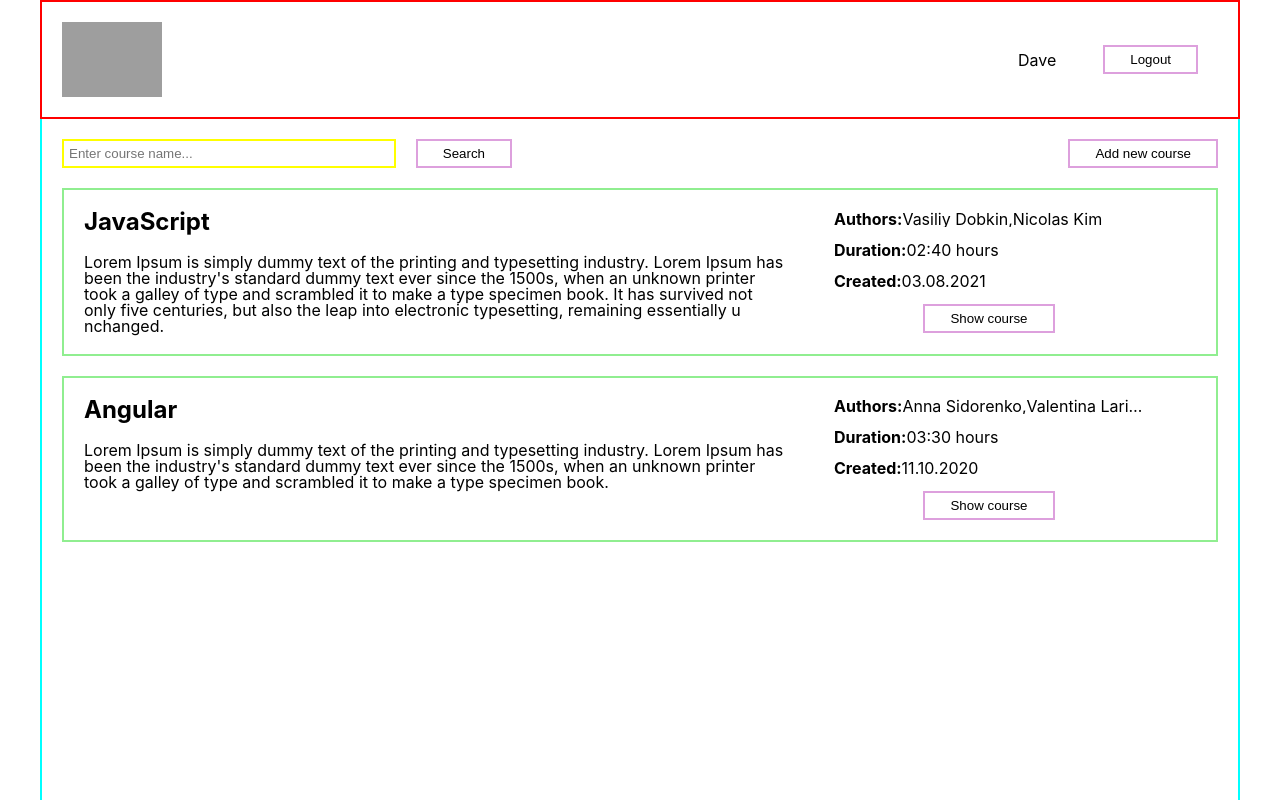
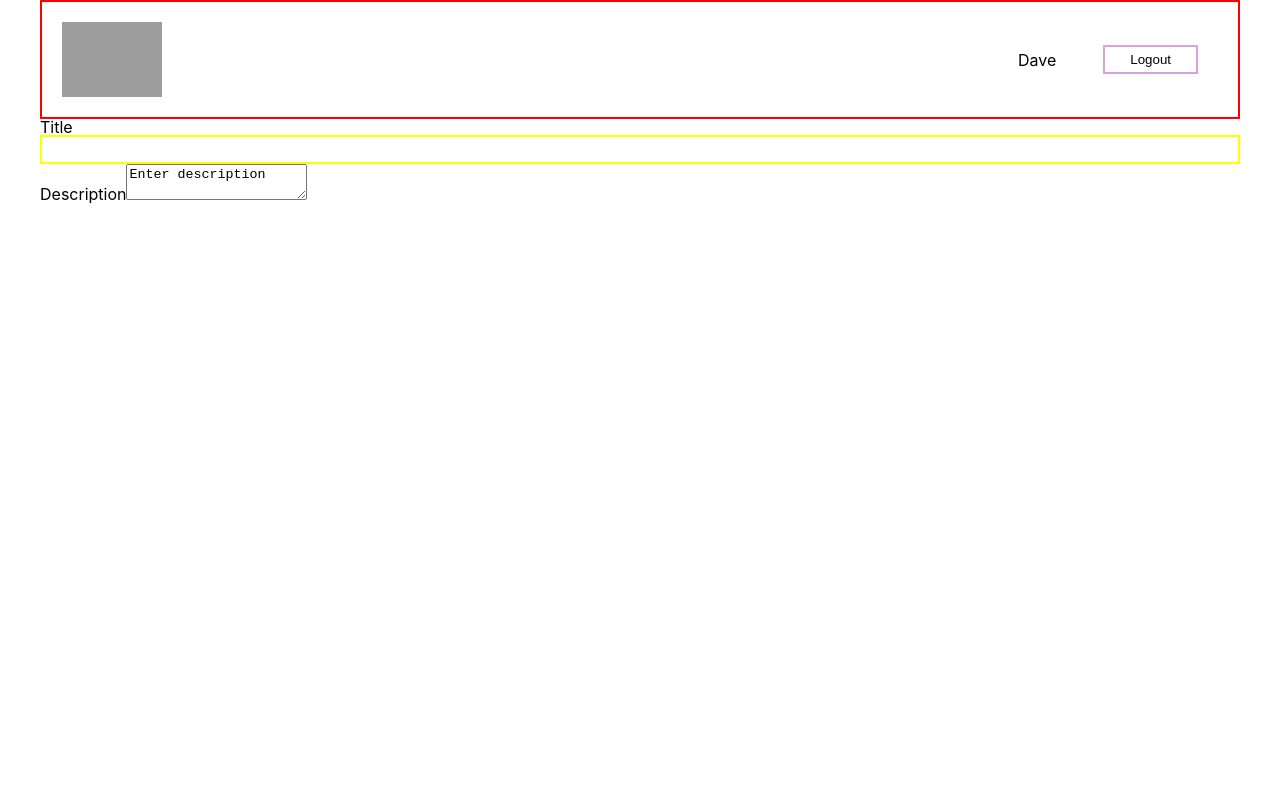
Before and after one commit to bonox2/courses-app, a React (Create React App) app: page / in a window 1280 px wide. Shown: the top 800 px of the page. Built offline with nearby package versions, Linux system fonts and the light colour scheme; grey boxes are pictures that could not be loaded; the HTML template or start-up script is replaced by a standard one.

Commit message:
CreateCourse component start

```diff
--- a/src/App.jsx
+++ b/src/App.jsx
@@ -1,6 +1,7 @@
 import './App.css';
 import Header from "./components/Header/Header";
 import Courses from "./components/Courses/Courses";
+import CreateCourse from './components/CreateCourse/CreateCourse';
 import React, { useState } from 'react'
 
 
@@ -9,7 +10,7 @@ export default function App() {
   return (
     <div className="App">
       <Header/>
-      <Courses/>
+      <CreateCourse/>
     </div>
   );
 }
--- a/src/components/CreateCourse/CreateCourse.jsx
+++ b/src/components/CreateCourse/CreateCourse.jsx
@@ -6,7 +6,24 @@ import Input from "../../common/Input/Input";
 export default function CreateCourse(){
     return(
         <>
-        <div className="create_course_title"></div>
+        <div className="create_coutse_general">
+            <div>
+                <div className="create_course_title">
+                    <span>Title</span>
+                    <Input/>
+                </div>
+                <div className="create_course_description">
+                    <span>Description</span>
+                    <textarea  name="Create Course Description">Enter description</textarea>
+                </div>
+            </div>
+        </div>
+        <div className="create_coutse_details">
+            <div className="create_course_add"></div>
+            <div className="create_course_added_list"></div>
+            <div className="create_course_duration"></div>
+            <div className="create_course_list"></div>
+        </div>
         </>
     )
 }
```
